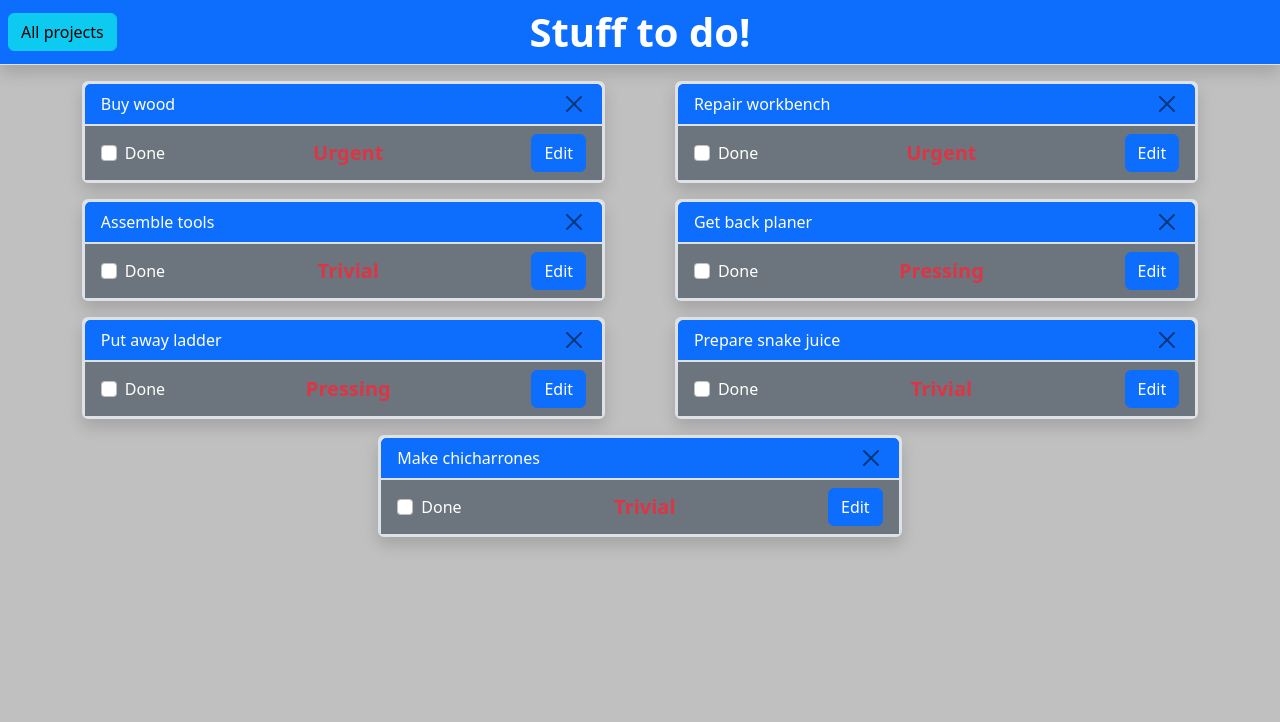
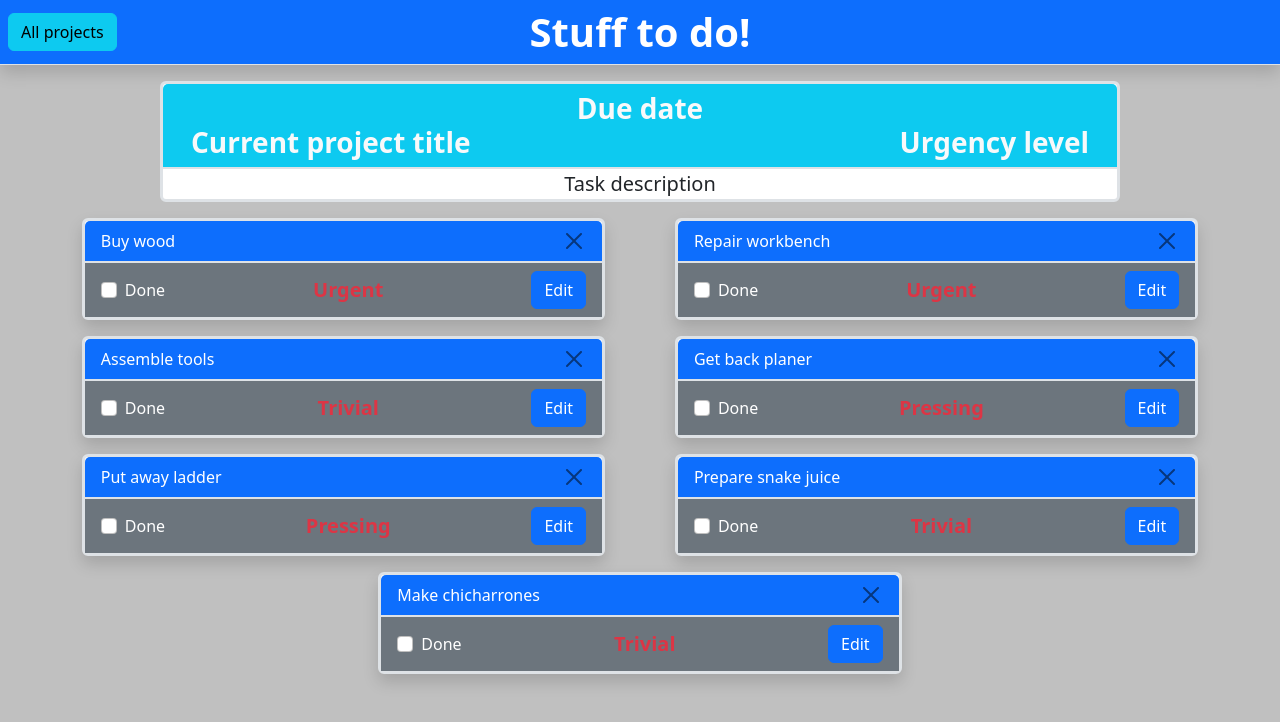
Before and after one commit to Osserc/to-do, a website built with webpack: page dist/index.html in a window 1280 px wide. Built offline with nearby package versions, Linux system fonts and the light colour scheme.

Commit message:
Add poject card and finalize its design

```diff
--- a/dist/index.html
+++ b/dist/index.html
@@ -14,6 +14,17 @@
         <button class="btn btn-info invisible d-none d-md-block" type="button">All projects</button>
     </header>
 
+    <div class="container-fluid d-flex flex-column justify-content-center align-items-center card border border-3 w-75 px-0 mt-3 ">
+        <h3 class="card-header row justify-content-between w-100 text-bg-info border-bottom border-2">
+            <div class="col-12 text-light fw-bold text-center">Due date</div>
+            <div class="col-md-5 col-12 text-light fw-bold text-center text-md-start">Current project title</div>
+            <div class="col-md-5 col-12 text-light fw-bold text-center text-md-end">Urgency level</div>
+        </h3>
+        <div class="fs-5">
+            Task description
+        </div>
+    </div>
+
     <div class="container-fluid row m-0 me-5">
         <div class="row justify-content-evenly gy-3 p-0 m-0" id="task-list">
 
@@ -27,3 +38,5 @@
     <script src="./main.js"></script>
 </body>
 </html>
+
+<!-- card-header d-flex justify-content-between align-items-center text-bg-primary border-bottom border-2 -->
```
